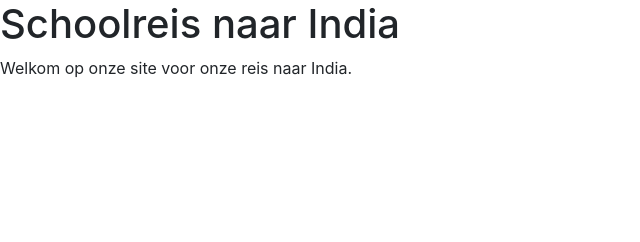
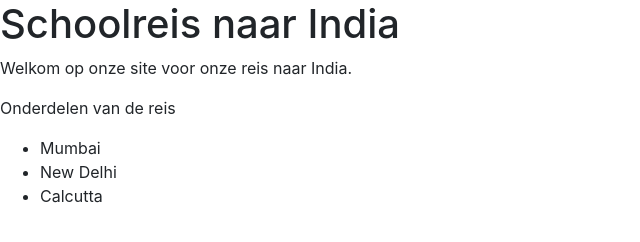
Before and after one commit to tomburny/reis-website, a plain HTML site: page index.html in a window 1280 px wide. Shown: the whole page, without its empty margins (0-640 px from the left). Drawn offline with nearby package versions, Linux system fonts and the light colour scheme.

Commit message:
Onderdelen

```diff
--- a/index.html
+++ b/index.html
@@ -12,6 +12,12 @@
   <body>
     <h1>Schoolreis naar India</h1>
     <p>Welkom op onze site voor onze reis naar India.</p>
+    <p>Onderdelen van de reis</p>
+    <ul>
+      <li>Mumbai</li>
+      <li>New Delhi</li>
+      <li>Calcutta</li>
+    </ul>
 
     <!-- Optional JavaScript -->
     <!-- jQuery first, then Popper.js, then Bootstrap JS -->
```
